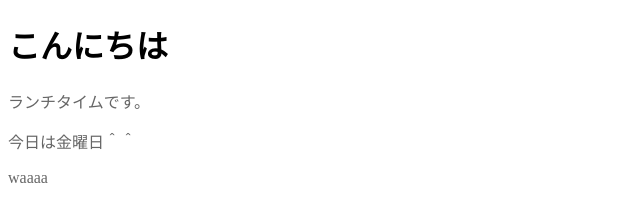
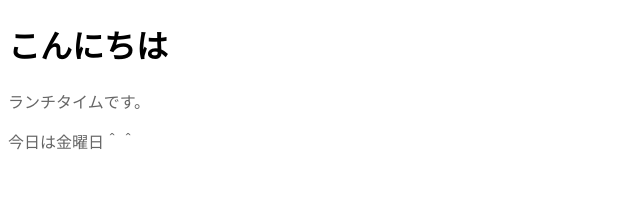
Before and after one commit to miinaw/sample, a plain HTML site: page src/index.html in a window 1280 px wide. Shown: the full height of the page, 0-640 px from the left. Drawn offline with Linux system fonts and the light colour scheme.

Commit message:
Revert "文章の追加"

```diff
--- a/src/index.html
+++ b/src/index.html
@@ -18,6 +18,5 @@
       <li>:hoverなどを加えられる</li>
     </ul>
     -->
-    <p>waaaa</p>
   </body>
 </html>
```
